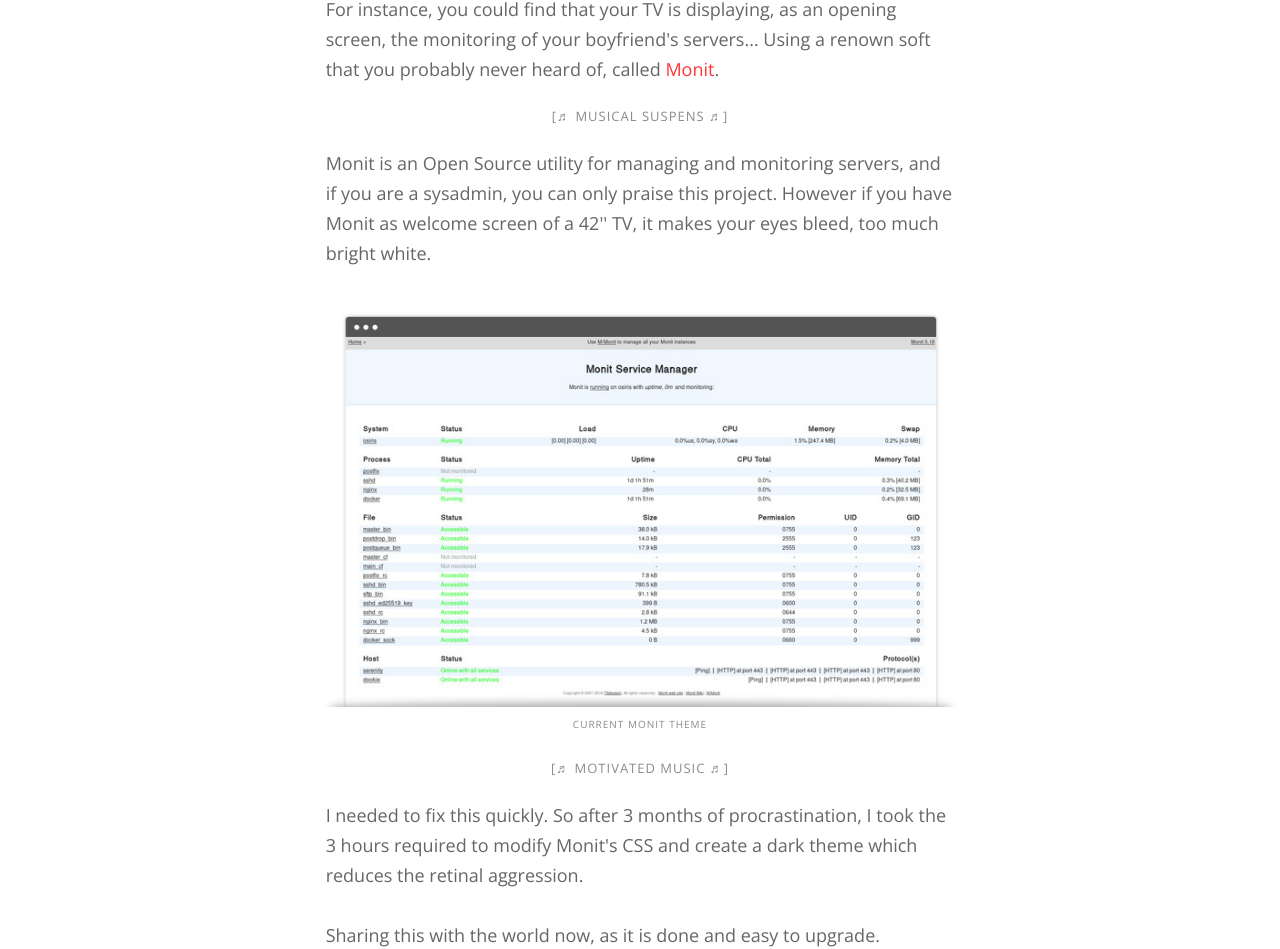
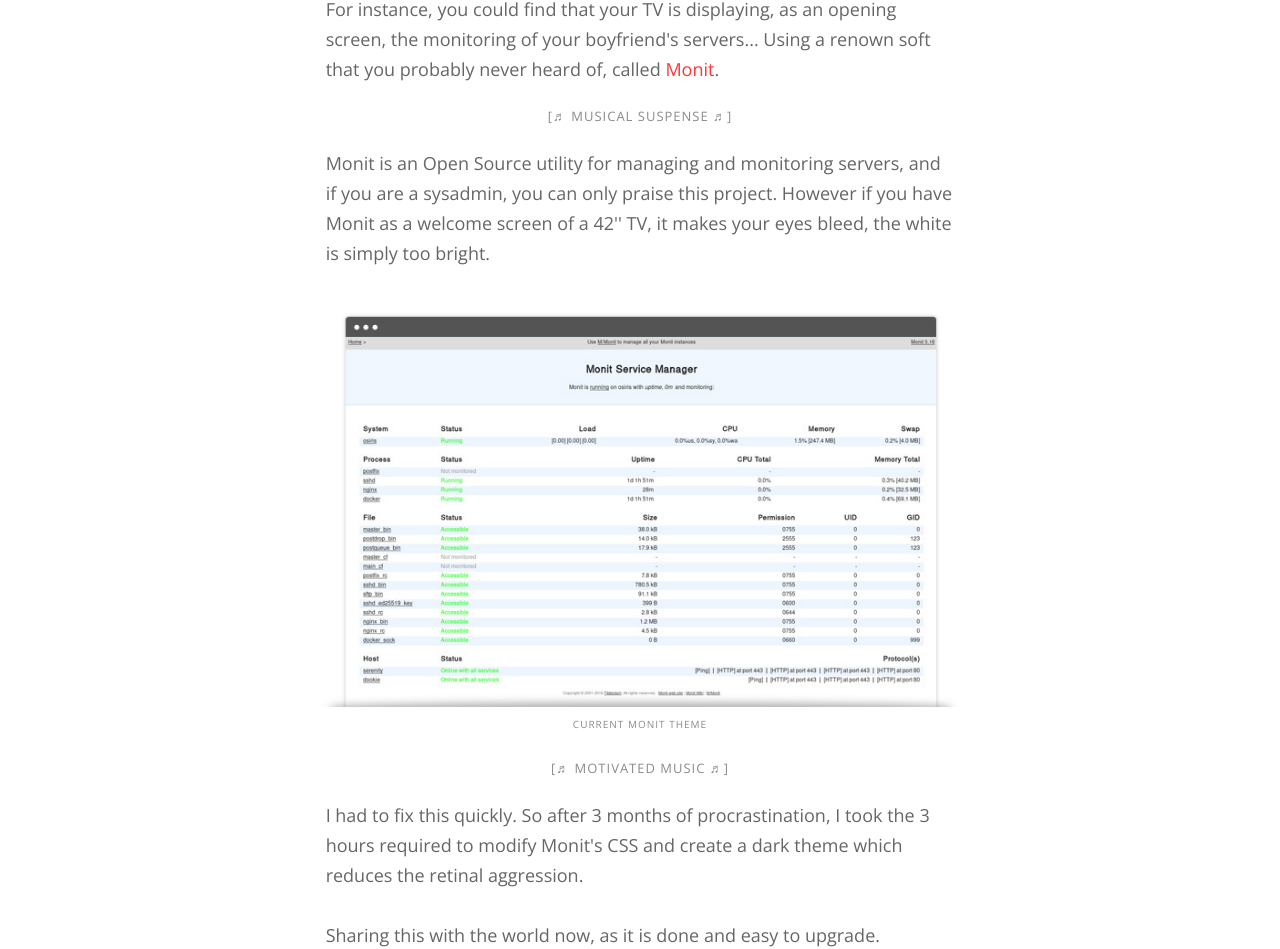
Before and after one commit to ManonStripes/manonstripes.github.io, a Jekyll site: the page built from _blog/2017-01-18-Monit-Manager-Service-Dark-Theme.markdown, in a window 1280 px wide and 1400 px high, scrolled down 785 px. Shown: the part 149-1098 px from the top of the window. Built offline with Jekyll 4.4.1, drawn with Linux system fonts in a browser that asks for light colours; nearby versions of some CDN libraries.

Commit message:
correct typo

```diff
--- a/_blog/2016-11-11-Why-Designers-Should-Know-Typography.markdown
+++ b/_blog/2016-11-11-Why-Designers-Should-Know-Typography.markdown
@@ -66,7 +66,7 @@
 -moz-font-feature-settings: 'liga' 0, 'onum' 1, 'kern' 1;
 -o-font-feature-settings: 'liga' 0, 'onum' 1, 'kern' 1;
 font-feature-settings: 'liga' 0, 'onum' 1, 'kern' 1;
-{% endhighlight %}<br/><br/>
+{% endhighlight %}
 
 <p class="post-blog"><font class="word-hightlight">font-feature-settings</font> gives you access to a bunch of advanced typographic settings, among them: ligature!<br/>
 With <font class="word-hightlight">0</font> , we chose to disable the automatic use of ligatures, which made the letter ‘f’ appear again. Victory is mine!</p>
--- a/_blog/2017-01-18-Monit-Manager-Service-Dark-Theme.markdown
+++ b/_blog/2017-01-18-Monit-Manager-Service-Dark-Theme.markdown
@@ -32,11 +32,11 @@
 <p class="post-blog">For instance, you could find that your TV is displaying, as an opening screen, the monitoring of your boyfriend's servers... Using a renown soft that you probably never heard of, called <a href="https://mmonit.com/monit/">Monit</a>.  </p>
 
 
-<p class="caption-music">[&#9836; Musical Suspens &#9836;] </p>
+<p class="caption-music">[&#9836; Musical Suspense &#9836;] </p>
 
 
 
-<p class="post-blog">Monit is an Open Source utility for managing and monitoring servers, and if you are a sysadmin, you can only praise this project. However if you have Monit as welcome screen of a 42'' TV, it makes your eyes bleed, too much bright white. </p>
+<p class="post-blog">Monit is an Open Source utility for managing and monitoring servers, and if you are a sysadmin, you can only praise this project. However if you have Monit as a welcome screen of a 42'' TV, it makes your eyes bleed, the white is simply too bright. </p>
 
 <div class="img_row">
     <img class="col three" src="{{ site.baseurl }}/img/Monit-blog1.jpg" alt="" title="Monit Screenshot"/><br/>
@@ -47,7 +47,7 @@
 
 
 
-<p class="post-blog">I needed to fix this quickly. So after 3 months of procrastination, I took the 3 hours required to modify Monit's CSS and create a dark theme which reduces the retinal aggression. <br/><br/>
+<p class="post-blog">I had to fix this quickly. So after 3 months of procrastination, I took the 3 hours required to modify Monit's CSS and create a dark theme which reduces the retinal aggression. <br/><br/>
 
 Sharing this with the world now, as it is done and easy to upgrade. </p>
 
--- a/_sass/_layout.scss
+++ b/_sass/_layout.scss
@@ -291,6 +291,9 @@
 box-sizing: border-box;
 padding: 10px;
 min-width: 200px;
+     @include media-query($on-palm) {
+        width: 33%;
+    }
 }
 
 .thumbnail{
```
